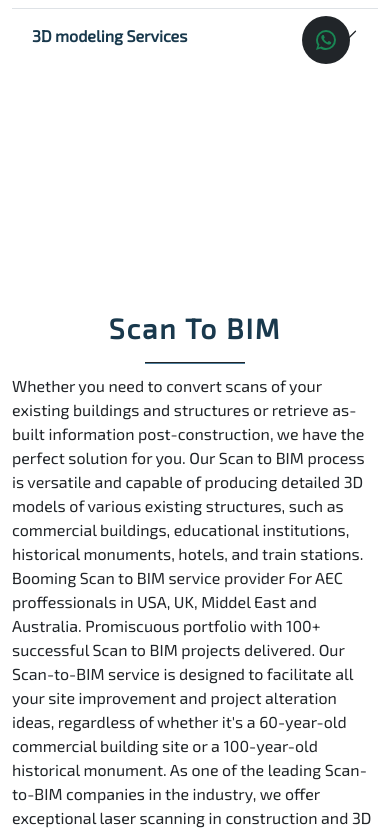
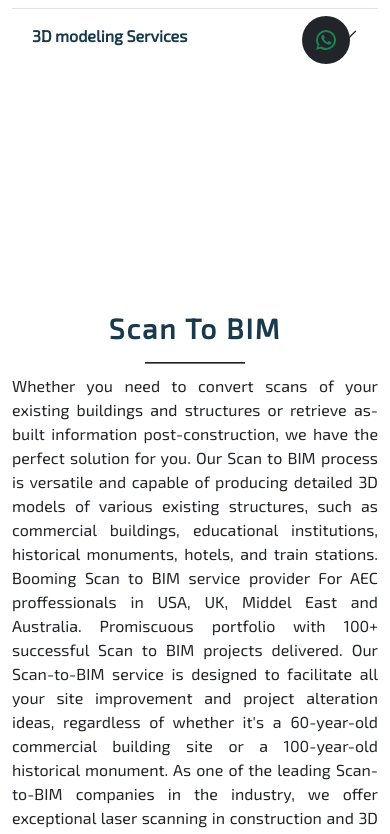
Before and after one commit to dhruvil2533/ninefive-beam-master, a React (Create React App) app: page /sub-service/1/1 in a window 390 px wide. Shown: the part 740-1574 px from the top of the page. Built offline with nearby package versions, Linux system fonts and the light colour scheme.

Commit message:
footer and content responsive

```diff
--- a/src/Assets/css/styles.css
+++ b/src/Assets/css/styles.css
@@ -777,8 +777,11 @@ img {
     top: 119%;
     left: 0%;
   }
+  .Dis_container p {
+    text-align: justify;
+  }
   .container_padding {
-    padding-bottom: 74rem;
+    padding-bottom: 92rem;
   }
 }
 
```
